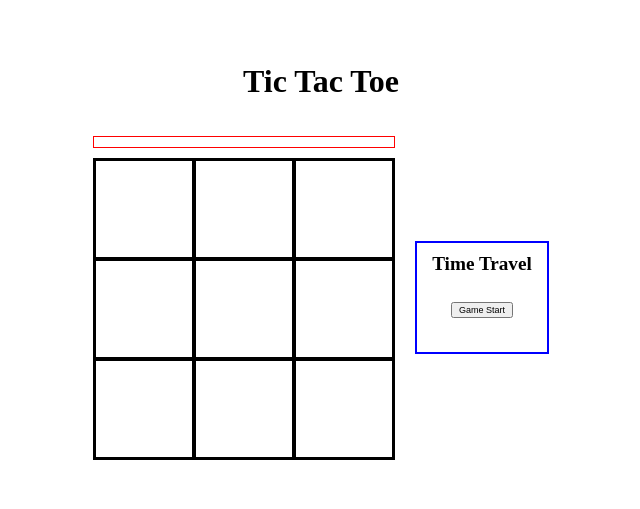
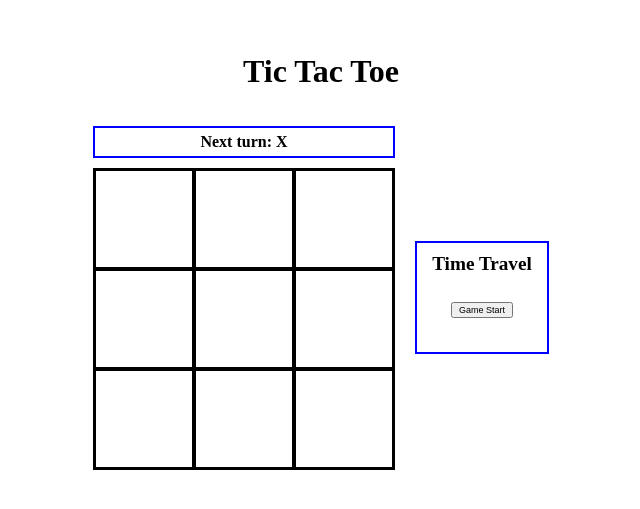
Before and after one commit to Shehwaz81/tic-tac-toe, a React (Vite) app: page / in a window 1280 px wide. Shown: the part 165-674 px from the top of the page, without its empty margins (319-959 px from the left). Built offline with nearby package versions, Linux system fonts and the light colour scheme.

Commit message:
added draw detection

```diff
--- a/src/App.jsx
+++ b/src/App.jsx
@@ -47,12 +47,17 @@
     let statusStyle;
     if (winner) {
       status = "Winner: " + squares[winner[0]]
-    } else if (!winner && Array.all){
+      statusStyle = {border: '2px solid green'}
+    } else if (!winner && squares.every(square => square != null)) {
+      status = "Draw!"
+      statusStyle = {border: '2px solid green'}
+    } else {
       status = "Next turn: " + (isx ? "X" : "O")
+      statusStyle = {border: '2px solid blue'}
     }
     return (
       <>
-        <div className='status' style={{border: `1px solid ${winner ? 'green' : 'red'}`}}> {status}</div>
+        <div className='status' style={statusStyle}> {status}</div>
         <div className='container'>
           <div className='row'>
             <Square highlight={(winner?.includes(0) ? true : false)} value={squares[0]} onSquareClick = {() => {handleClick(0)}}/>
```
